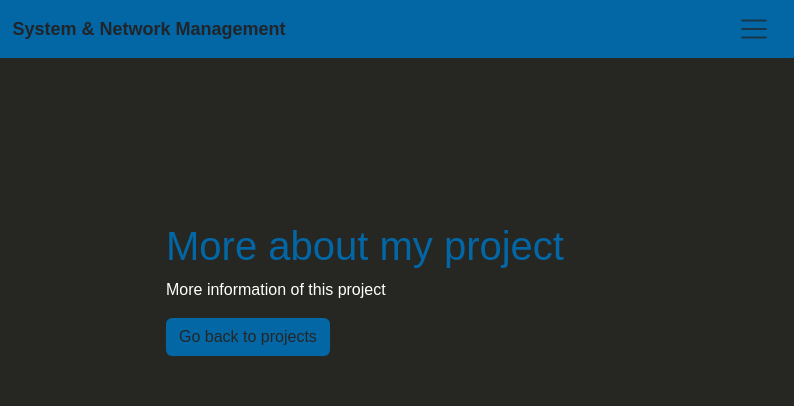
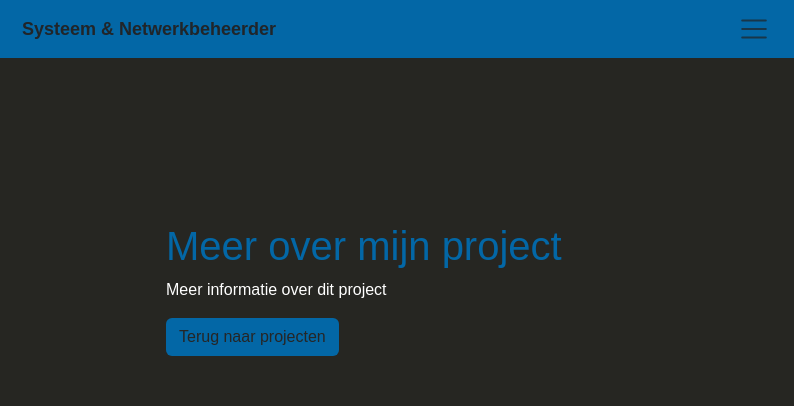
Before and after one commit to OlcayOzturk28/portfolio, a plain HTML site: page project.html in a window 1280 px wide. Shown: the top 406 px of the page, 486-1280 px from the left. Drawn offline with nearby package versions, Linux system fonts and the light colour scheme.

Commit message:
Update project.html

```diff
--- a/project.html
+++ b/project.html
@@ -5,6 +5,7 @@
     <meta name="viewport" content="width=device-width, initial-scale=1.0">
     <title>Olcay's Portfolio</title>
     <link rel="stylesheet" href="css/reset.css">
+    <link rel="stylesheet" href="css/font.css">
     <link href="https://cdn.jsdelivr.net/npm/bootstrap@5.3.3/dist/css/bootstrap.min.css" rel="stylesheet">
     <link rel="stylesheet" href="https://cdn.jsdelivr.net/npm/bootstrap-icons@1.11.3/font/bootstrap-icons.min.css">
     <link rel="stylesheet" href="css/style.css">
@@ -18,7 +19,7 @@
                 <a class="navbar-brand" href="index.html">
                     <img src="assets/images/logo.png" alt="Logo OO" width="30" height="30">
                 </a>
-                <h1 class="bettertext">System &amp; Network Management</h1>
+                <h1 class="bettertext">Systeem &amp; Netwerkbeheerder</h1>
 
                 <button class="btn navbar-toggler" type="button" data-bs-toggle="offcanvas" data-bs-target="#offcanvasNavbar" aria-controls="offcanvasNavbar">
                     <span class="navbar-toggler-icon"></span>
@@ -53,18 +54,18 @@
 
                 <section class="col-md-6">
                     <figure>
-                        <img src="assets/images/picture.jpg" alt="Olcay's Photo" class="img-fluid rounded">
+                        <img src="assets/images/picture.jpg" alt="Project Foto" class="img-fluid rounded">
                     </figure>
                 </section>
 
                 <section class="col-md-6">
                     <article>
-                        <h1 class="text-blauw">More about my project</h1>
+                        <h1 class="text-blauw">Meer over mijn project</h1>
 
                         <p class="text-white">
-                            More information of this project
+                            Meer informatie over dit project
                         </p>
-                        <a href="portfolio.html" class="btn btn-blauw">Go back to projects</a>
+                        <a href="portfolio.html" class="btn btn-blauw">Terug naar projecten</a>
                     </article>
                 </section>
             </div>
```
